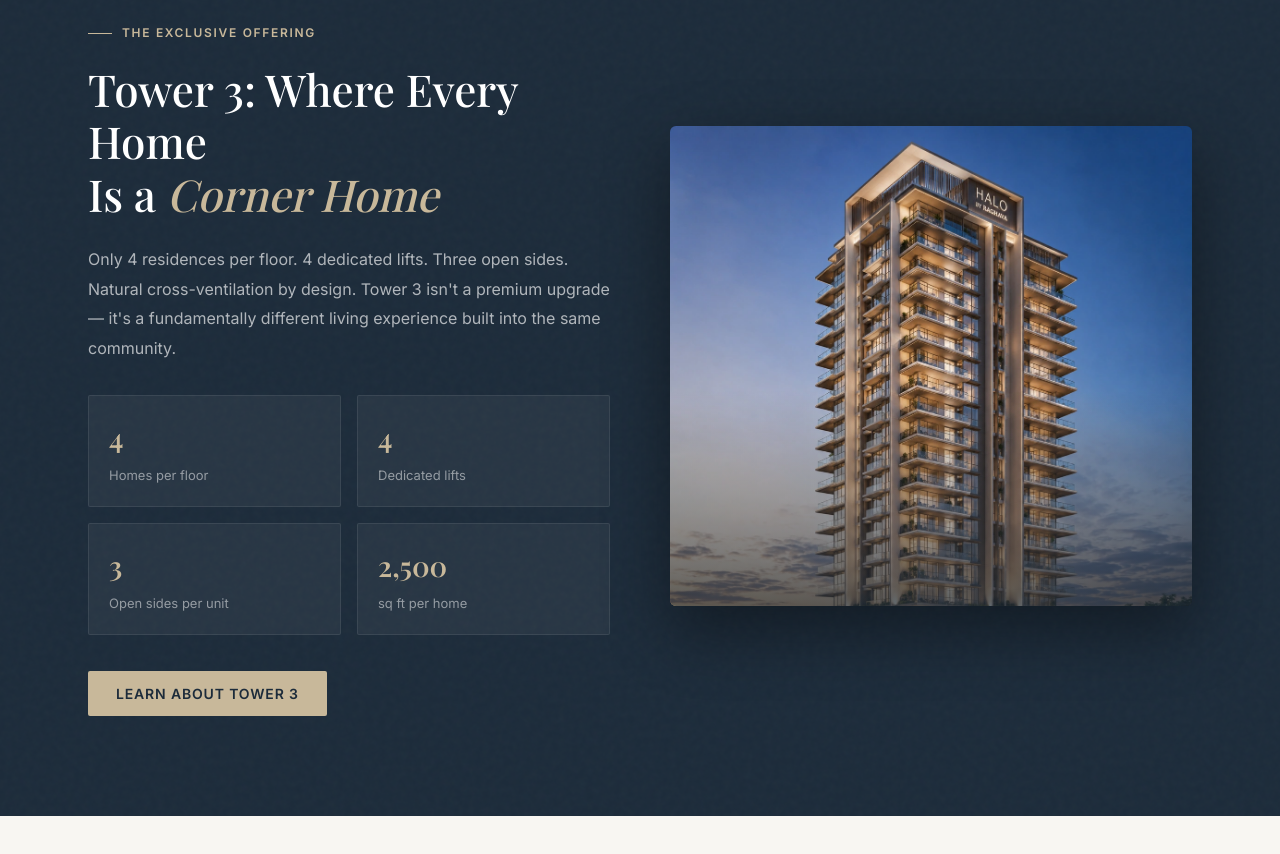
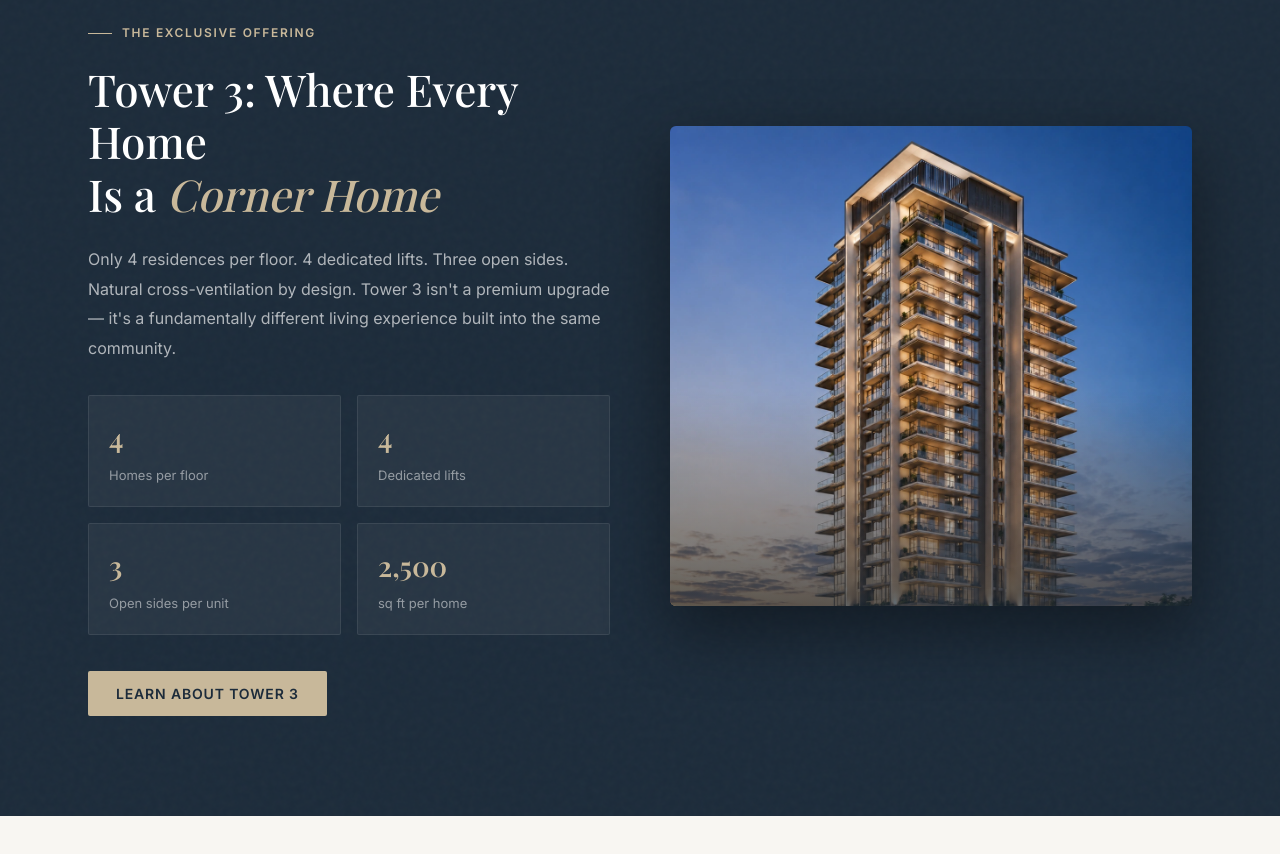
Before and after one commit to giriyaram/raghava-halo, a Next.js app: page / in a window 1280 px wide. Shown: the part 4300-5154 px from the top of the page. Built offline with nearby package versions, Linux system fonts and the light colour scheme.

Commit message:
replace tower3 image with tower_plain.webp
Co-Authored-By: Claude Sonnet 4.6 <noreply@anthropic.com>

```diff
--- a/components/Tower3.tsx
+++ b/components/Tower3.tsx
@@ -44,7 +44,7 @@ export default function Tower3() {
           </div>
           <div className="tower3-img-panel" role="img" aria-label="Tower 3 render at golden hour">
             <Image
-              src="/images/tower3.webp"
+              src="/images/tower_plain.webp"
               alt="Halo by Raghava Tower 3 — premium corner residences at golden hour, Kondapur Hyderabad"
               fill
               sizes="(max-width: 900px) 100vw, 50vw"
```
Also changed, not shown: public/images/tower_plain.webp (added).
